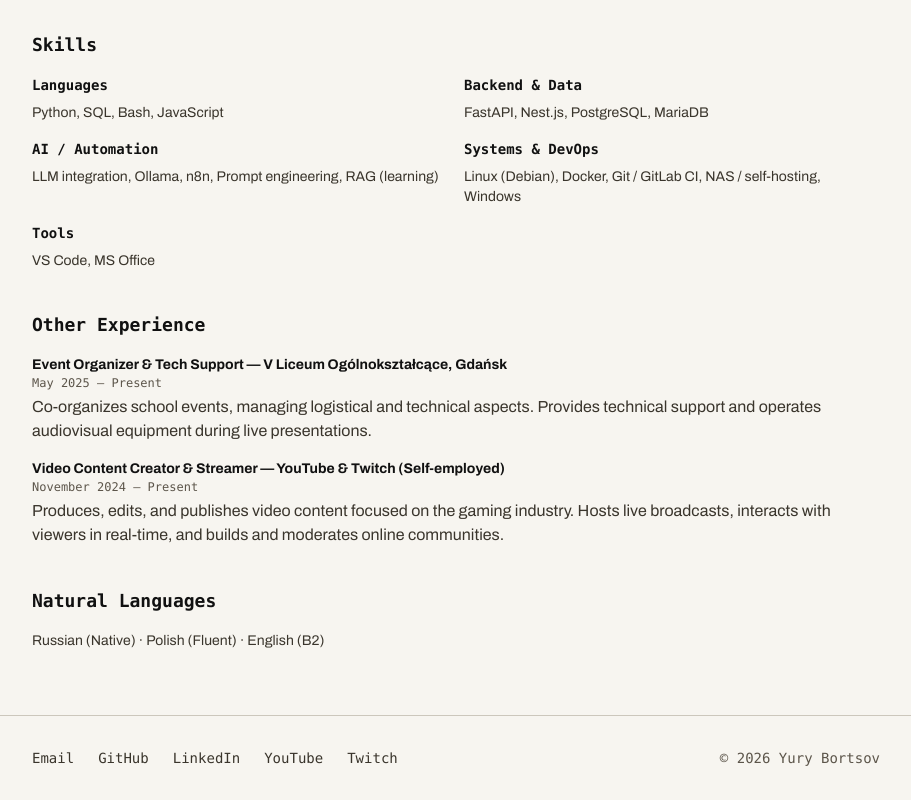
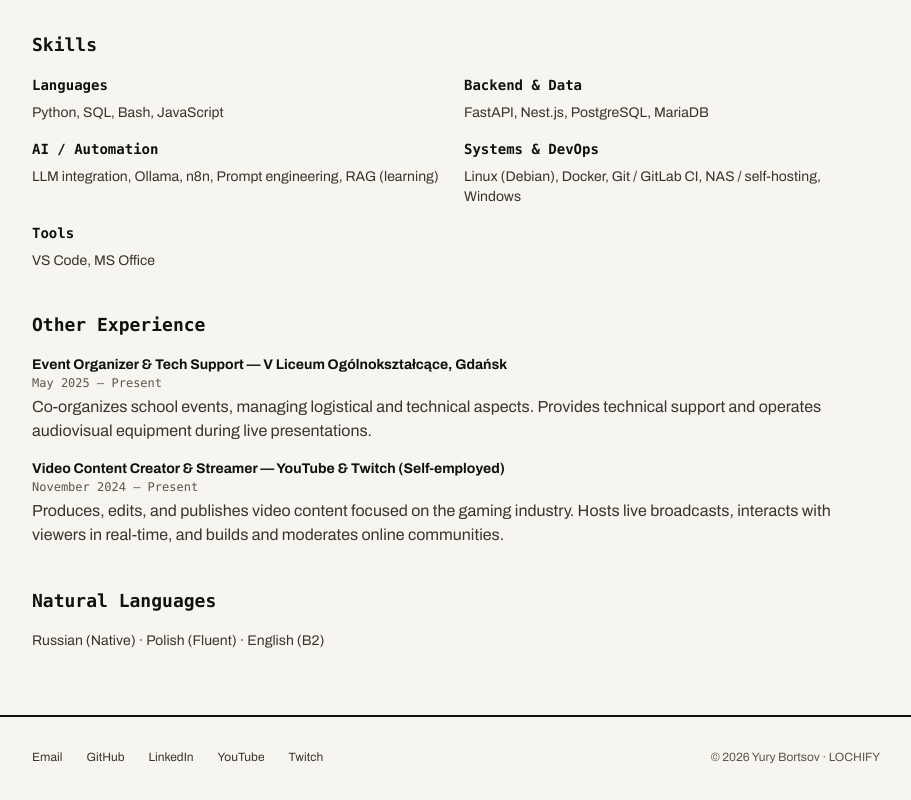
Before and after one commit to nolik192/portfolio, a Next.js app: page /about in a window 1280 px wide. Shown: the part 337-1137 px from the top of the page, without its empty margins (184-1095 px from the left). Built offline with nearby package versions, Linux system fonts and the light colour scheme.

Commit message:
Restyle Footer for Swiss-editorial palette, add Lochify placeholder

```diff
--- a/components/Footer.tsx
+++ b/components/Footer.tsx
@@ -2,8 +2,8 @@ import { contactLinks } from "@/lib/data/contact";
 
 export function Footer() {
   return (
-    <footer className="border-t border-border mt-auto">
-      <div className="max-w-4xl mx-auto px-6 py-5 flex flex-wrap items-center justify-between gap-4 font-mono text-sm">
+    <footer className="border-t-2 border-foreground mt-auto">
+      <div className="max-w-4xl mx-auto px-6 py-5 flex flex-wrap items-center justify-between gap-4 text-xs">
         <ul className="flex flex-wrap gap-6">
           {contactLinks.map((link) => (
             <li key={link.label}>
@@ -17,7 +17,9 @@ export function Footer() {
             </li>
           ))}
         </ul>
-        <span className="text-muted">&copy; {new Date().getFullYear()} Yury Bortsov</span>
+        <span className="text-muted">
+          &copy; {new Date().getFullYear()} Yury Bortsov &middot; LOCHIFY
+        </span>
       </div>
     </footer>
   );
```
